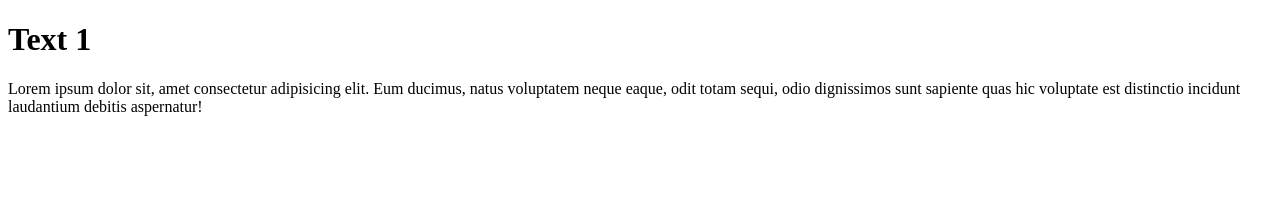
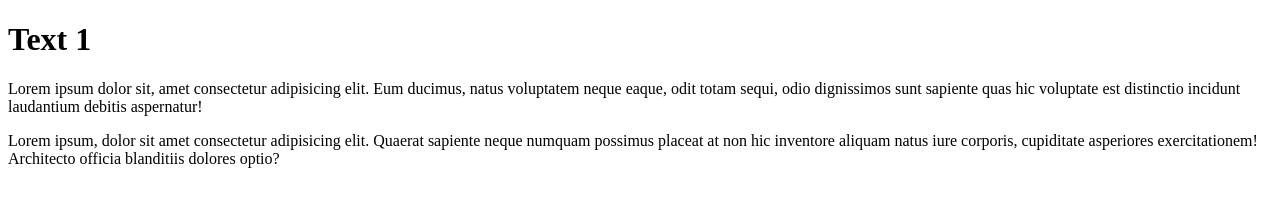
Before and after one commit to AnaSad-front/git-repo, a plain HTML site: page index.html in a window 1280 px wide. Drawn offline with Linux system fonts and the light colour scheme.

Commit message:
add new div

```diff
--- a/index.html
+++ b/index.html
@@ -8,5 +8,6 @@
 <body>
     <h1>Text 1</h1>
     <p>Lorem ipsum dolor sit, amet consectetur adipisicing elit. Eum ducimus, natus voluptatem neque eaque, odit totam sequi, odio dignissimos sunt sapiente quas hic voluptate est distinctio incidunt laudantium debitis aspernatur!</p>
+    <div>Lorem ipsum, dolor sit amet consectetur adipisicing elit. Quaerat sapiente neque numquam possimus placeat at non hic inventore aliquam natus iure corporis, cupiditate asperiores exercitationem! Architecto officia blanditiis dolores optio?</div>
 </body>
 </html>
```
